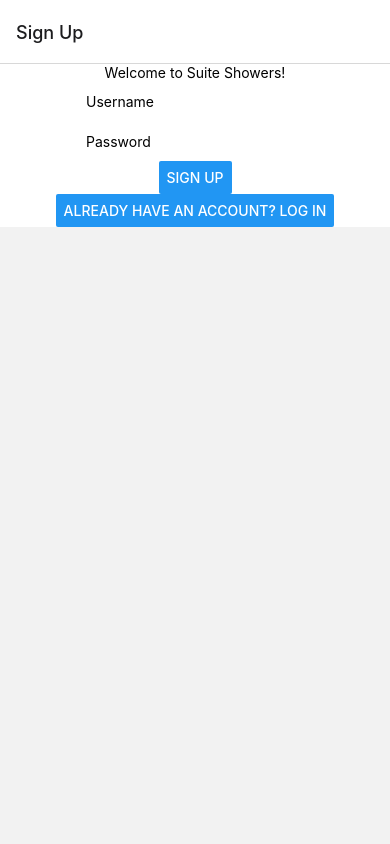
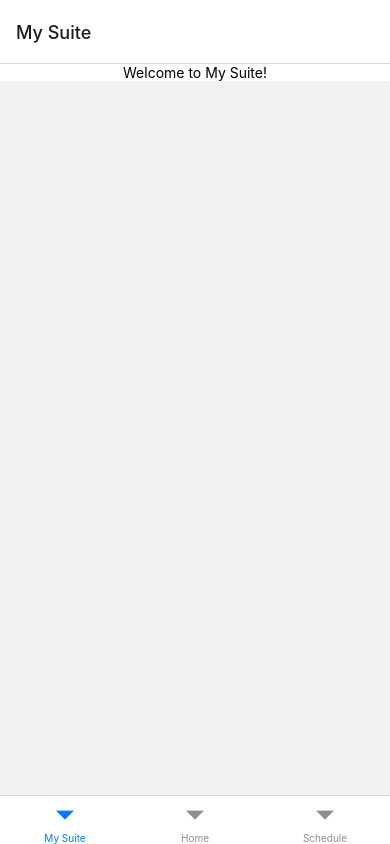
Before and after one commit to Oasis-NEU/f23-group08, a React Native app in the folder ShowerApp/: screen / in a window 390 px wide. Built offline with nearby package versions, Linux system fonts and the light colour scheme.

Commit message:
Added Bottom Tab Navigator

```diff
--- a/ShowerApp/App.js
+++ b/ShowerApp/App.js
@@ -9,13 +9,41 @@ import MySuite from './Screens/MySuite';
 import Schedule from './Screens/Schedule';
 import SignUp from './Screens/Sign Up';
 import LogIn from './Screens/Log In';
+import { createBottomTabNavigator } from '@react-navigation/bottom-tabs';
 
 const Stack = createNativeStackNavigator();
 
 export default function App() {
+  return Main()
+}
+
+const Tab = createBottomTabNavigator();
+
+function Main() {
   return (
     <NavigationContainer>
-      <Stack.Navigator initialRouteName='Sign Up'>
+      <Tab.Navigator>
+
+        <Tab.Screen
+          name = "My Suite"
+          component = {MySuite} />
+
+        <Tab.Screen
+          name = "Home"
+          component = {Home} />
+
+        <Tab.Screen
+          name = "Schedule"
+          component = {Schedule} />
+      </Tab.Navigator>
+    </NavigationContainer>
+  );
+}
+
+function LoggedOut() {
+  return (
+    <NavigationContainer>
+      <Stack.Navigator initialRouteName='Home'>
 
       <Stack.Screen
           name = "Log in"
@@ -25,23 +53,12 @@ export default function App() {
           name = "Sign Up"
           component = {SignUp} />
 
-        <Stack.Screen
-          name = "Home"
-          component = {Home} />
 
-        <Stack.Screen
-          name = "My Suite"
-          component = {MySuite} />
-
-        <Stack.Screen
-          name = "Schedule"
-          component = {Schedule} />
 
       </Stack.Navigator>
     </NavigationContainer>
 
   );
-
 }
 
 const styles = StyleSheet.create({
--- a/ShowerApp/Components/Sliders.js
+++ /dev/null
@@ -1,33 +0,0 @@
-import { StatusBar } from 'expo-status-bar';
-import { StyleSheet, Text, View, SafeAreaView, Image, Button} from 'react-native';
-import { NavigationContainer } from '@react-navigation/native';
-import { createNativeStackNavigator } from '@react-navigation/native-stack';
-
-export default function Sliders( { navigation } ) {
-
-    return(
-            <SafeAreaView style= {styles.container}>
-                <Button
-                    title = "My Suite"
-                    onPress = {() => navigation.navigate('My Suite') } />
-                <Button
-                    title = "Home"
-                    onPress = {() => navigation.navigate('Home') } />
-
-                <Button
-                    title = "Schedule"
-                    onPress = {() => navigation.navigate('Schedule') } />
-            </SafeAreaView>
-    );
-}
-
-
-const styles = StyleSheet.create({
-    container: {
-      height: 100,
-      flexDirection: 'row',
-      backgroundColor: '#ffff',
-      justifyContent: 'flex-end',
-    },
-
-  });
--- a/ShowerApp/Screens/Home.js
+++ b/ShowerApp/Screens/Home.js
@@ -1,6 +1,5 @@
 import { StatusBar } from 'expo-status-bar';
 import { StyleSheet, Text, View, SafeAreaView, Image} from 'react-native';
-import Sliders from '../Components/Sliders';
 
 export default function Home() {
     return (
@@ -9,7 +8,7 @@ export default function Home() {
           <StatusBar style="auto" />
 
             <SafeAreaView style = {styles.sliders}>
-                <Sliders />
+
             </SafeAreaView>
         </SafeAreaView>
       );
--- a/ShowerApp/Screens/MySuite.js
+++ b/ShowerApp/Screens/MySuite.js
@@ -1,6 +1,5 @@
 import { StatusBar } from 'expo-status-bar';
 import { StyleSheet, Text, View, SafeAreaView, Image} from 'react-native';
-import Sliders from '../Components/Sliders';
 
 export default function MySuite() {
     return (
@@ -11,7 +10,7 @@ export default function MySuite() {
           <StatusBar style="auto" />
 
             <SafeAreaView style = {styles.sliders}>
-                <Sliders />
+
             </SafeAreaView>
         </SafeAreaView>
       );
--- a/ShowerApp/Screens/Schedule.js
+++ b/ShowerApp/Screens/Schedule.js
@@ -1,6 +1,5 @@
 import { StatusBar } from 'expo-status-bar';
 import { StyleSheet, Text, View, SafeAreaView, Image} from 'react-native';
-import Sliders from '../Components/Sliders';
 
 export default function Schedule() {
     return (
@@ -9,7 +8,7 @@ export default function Schedule() {
           <StatusBar style="auto" />
 
             <SafeAreaView style = {styles.sliders}>
-                <Sliders />
+
             </SafeAreaView>
         </SafeAreaView>
       );
--- a/ShowerApp/package.json
+++ b/ShowerApp/package.json
@@ -10,6 +10,7 @@
   },
   "dependencies": {
     "@expo/webpack-config": "^19.0.0",
+    "@react-navigation/bottom-tabs": "^6.5.11",
     "@react-navigation/native": "^6.1.9",
     "@react-navigation/native-stack": "^6.9.17",
     "@supabase/supabase-js": "^2.38.4",
```
Also changed, not shown: 1 other file (tests, documents, lock files or other folders).
